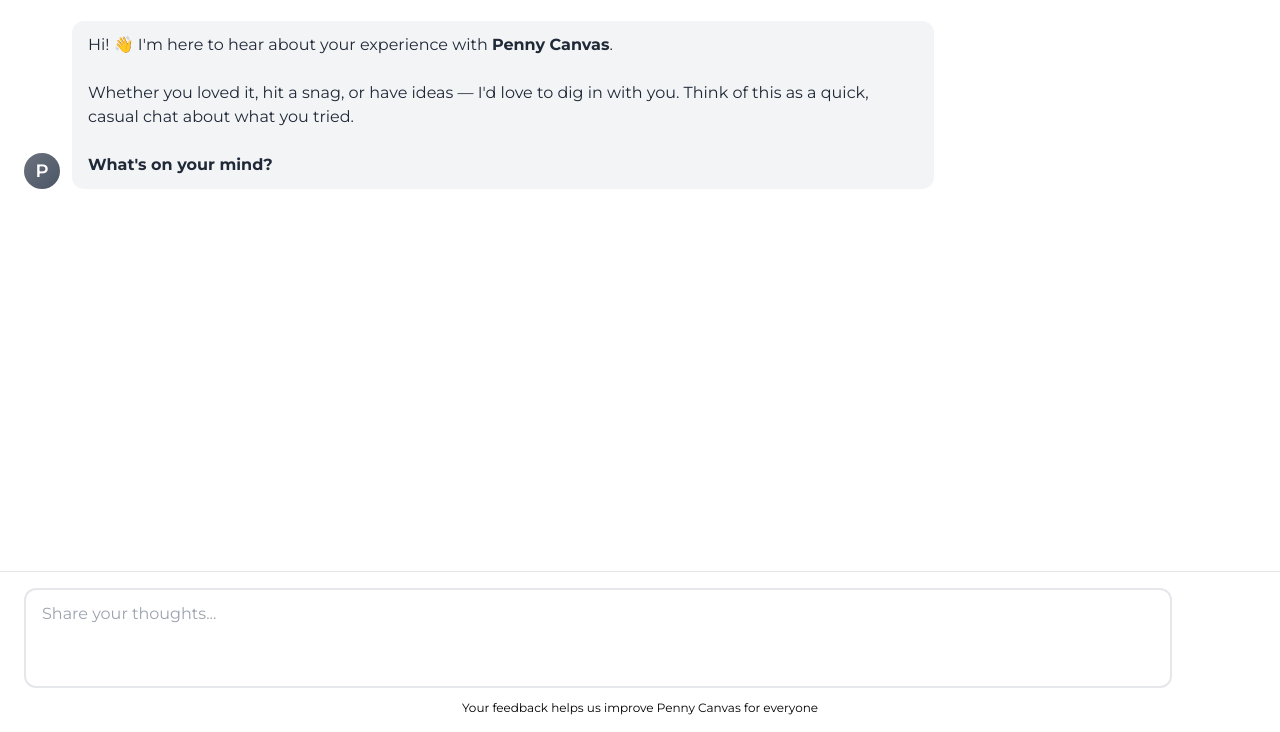
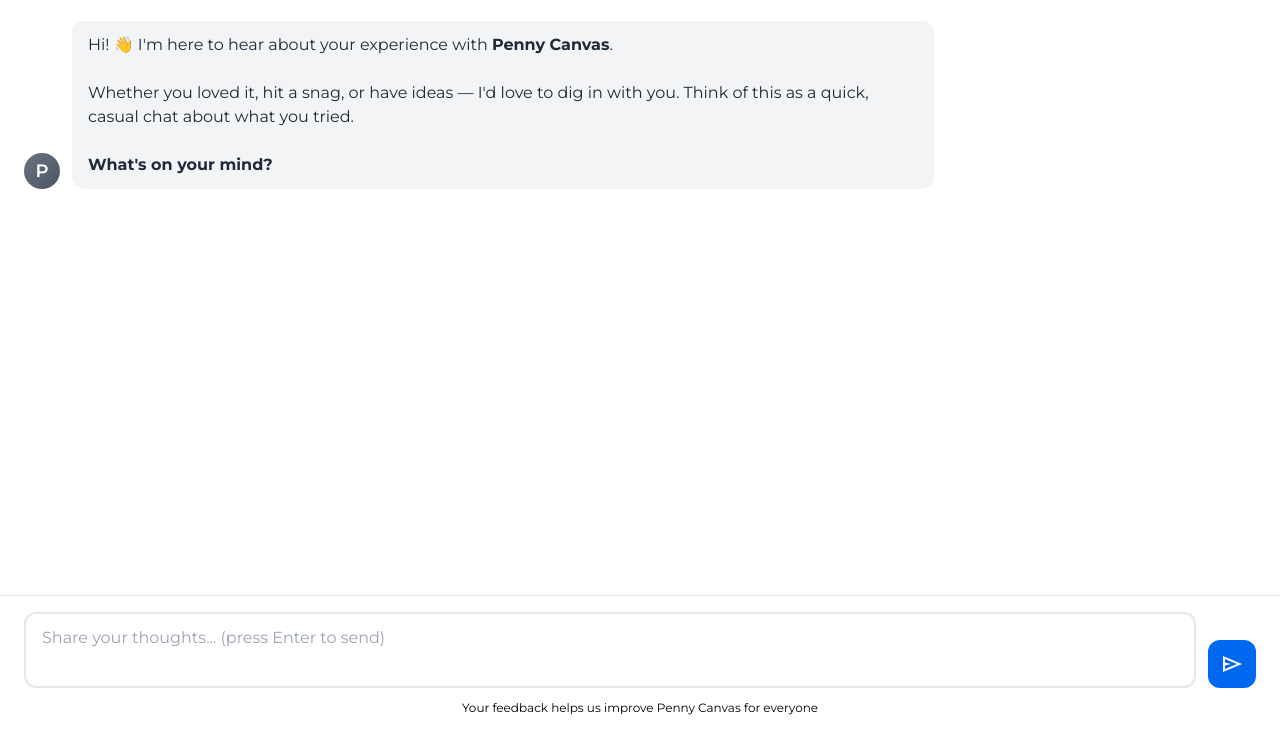
Before and after one commit to aqonline-pcln/Penny-Canvas-Feedback, a website: page public/index.html in a window 1280 px wide. Shown: the part 68-800 px from the top of the page. Drawn offline with nearby package versions, Linux system fonts and the light colour scheme.

Commit message:
Add files via upload

```diff
--- a/public/index.html
+++ b/public/index.html
@@ -134,19 +134,19 @@
 
         <!-- Input Area -->
         <div class="bg-white border-t border-neutral-4 px-6 py-4">
-            <div class="flex gap-3 mb-3">
+            <div class="flex items-end gap-3 mb-3">
                 <textarea
                     id="userInput"
                     class="flex-1 px-4 py-3 border-2 border-neutral-6 rounded-xl resize-none focus:border-primary-8 transition"
-                    placeholder="Share your thoughts..."
-                    rows="3"
+                    placeholder="Share your thoughts... (press Enter to send)"
+                    rows="2"
                     spellcheck="true"
                 ></textarea>
                 <button
                     id="sendButton"
                     onclick="sendMessage()"
-                    class="send-button bg-primary-8 text-white px-6 py-3 rounded-xl font-medium hover:opacity-90 transition flex items-center justify-center"
-                    style="height: fit-content;"
+                    class="send-button text-white rounded-xl font-medium hover:opacity-90 transition flex items-center justify-center flex-shrink-0"
+                    style="background-color: #0068EF; width: 48px; height: 48px;"
                 >
                     <span class="material-symbols-outlined">send</span>
                 </button>
@@ -326,7 +326,8 @@ Whether you loved it, hit a snag, or have ideas — I'd love to dig in with you.
 
             // Set up input handling
             document.getElementById('userInput').addEventListener('keydown', function(e) {
-                if (e.key === 'Enter' && e.ctrlKey) {
+                if (e.key === 'Enter' && !e.shiftKey) {
+                    e.preventDefault();
                     sendMessage();
                 }
             });
```
